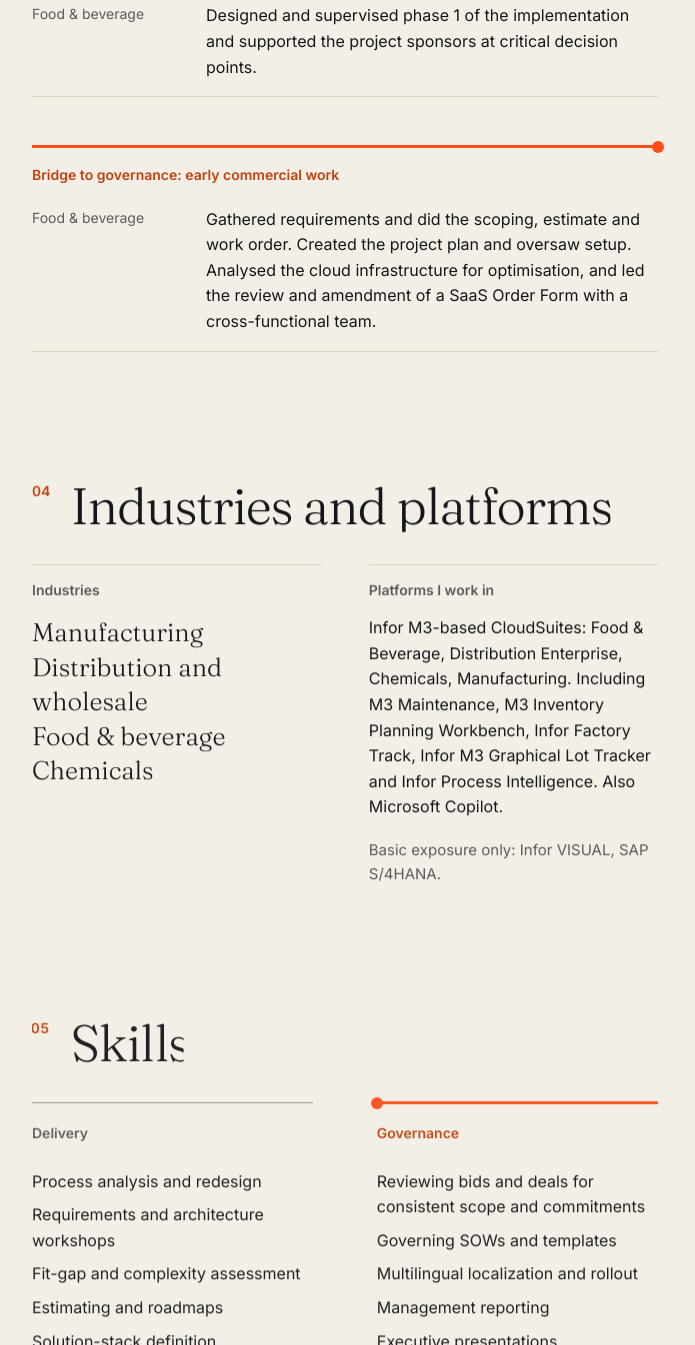
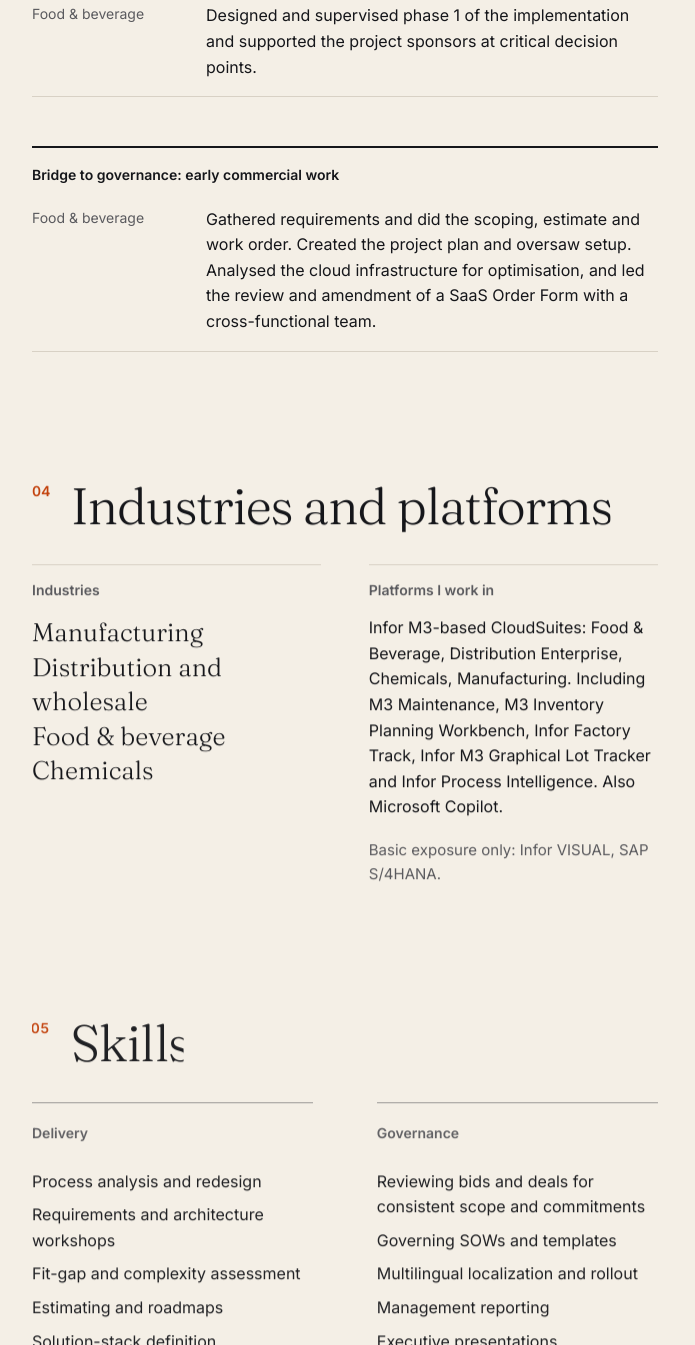
Before and after one commit to AmrrrIbrahim/amrrribrahim.github.io, an Astro site: page /experience in a window 1280 px wide. Shown: the part 2685-4030 px from the top of the page, without its empty margins (520-1215 px from the left). Built offline with nearby package versions, Linux system fonts and the light colour scheme; Astro itself is replaced by a stand-in of ours; a web font is replaced by a local one.

Commit message:
Drop the orange Governance styling outside the timeline; fix section links
Governance columns and the Bridge to governance group now use the same
neutral rules as the rest. Links to a section further down the page
now land exactly on it.

Co-Authored-By: Claude Opus 5.5 <noreply@anthropic.com>

```diff
--- a/src/data/en/experience.ts
+++ b/src/data/en/experience.ts
@@ -78,7 +78,7 @@ export const experience = {
 
   work: [
     {
-      title: 'Consulting: stream leadership and implementation', tone: 'ink',
+      title: 'Consulting: stream leadership and implementation',
       items: [
         { industry: 'Chemicals', text: 'Stream lead for Maintenance: led process redesign and change management, and supported the Solution Architects with configuration management and reporting.' },
         { industry: 'Chemicals', text: 'Stream lead for Procurement: analysed and designed improved business processes and made sure they were adopted.' },
@@ -89,14 +89,14 @@ export const experience = {
       ],
     },
     {
-      title: 'Solution architecture: pre-sales and early delivery', tone: 'ink',
+      title: 'Solution architecture: pre-sales and early delivery',
       items: [
         { industry: 'Food & beverage, two pre-sales engagements', text: 'Led workshops built on best-practice frameworks, assessed fit/gap and complexity, defined the recommended solution stack and total estimate, and presented to the executive team. One engagement helped win a net-new deal.' },
         { industry: 'Food & beverage', text: 'Designed and supervised phase 1 of the implementation and supported the project sponsors at critical decision points.' },
       ],
     },
     {
-      title: 'Bridge to governance: early commercial work', tone: 'accent',
+      title: 'Bridge to governance: early commercial work',
       items: [
         { industry: 'Food & beverage', text: 'Gathered requirements and did the scoping, estimate and work order. Created the project plan and oversaw setup. Analysed the cloud infrastructure for optimisation, and led the review and amendment of a SaaS Order Form with a cross-functional team.' },
       ],
--- a/src/pages/experience.astro
+++ b/src/pages/experience.astro
@@ -23,8 +23,8 @@ const { title, description, lang, slug } = page.data;
     <p class="muted work-intro">Projects from my delivery years, grouped by the kind of work and described by industry only.</p>
     {x.work.map((group) => (
       <div class="work-group">
-        <div class={group.tone === 'accent' ? 'rule-accent rule-accent--end' : 'rule-ink'} aria-hidden="true"></div>
-        <h3 class:list={['label', 'work-title', group.tone === 'accent' ? 'label--accent' : 'label--ink']}>{group.title}</h3>
+        <div class="rule-ink" aria-hidden="true"></div>
+        <h3 class="label label--ink work-title">{group.title}</h3>
         <ul class="work-list">
           {group.items.map((item) => (
             <li><span class="small muted">{item.industry}</span><span>{item.text}</span></li>
@@ -58,8 +58,8 @@ const { title, description, lang, slug } = page.data;
         <ul class="plain-list">{x.skills.delivery.map((s) => <li>{s}</li>)}</ul>
       </div>
       <div>
-        <div class="rule-accent" aria-hidden="true"></div>
-        <h3 class="label label--accent col-label">Governance</h3>
+        <div class="rule-thin" aria-hidden="true"></div>
+        <h3 class="label col-label">Governance</h3>
         <ul class="plain-list">{x.skills.governance.map((s) => <li>{s}</li>)}</ul>
       </div>
     </div>
--- a/src/pages/index.astro
+++ b/src/pages/index.astro
@@ -55,8 +55,8 @@ const { title, description, lang, slug } = page.data;
         {home.delivery.items.map((i) => (<><h3 class="item-title">{i.title}</h3><p>{i.text}</p></>))}
       </div>
       <div>
-        <div class="rule-accent" aria-hidden="true"></div>
-        <p class="label label--accent col-label">{home.governance.label}</p>
+        <div class="rule-thin" aria-hidden="true"></div>
+        <p class="label col-label">{home.governance.label}</p>
         {home.governance.items.map((i) => (<><h3 class="item-title">{i.title}</h3><p>{i.text}</p></>))}
       </div>
     </div>
--- a/src/scripts/site.js
+++ b/src/scripts/site.js
@@ -299,6 +299,20 @@ function init() {
   initTimeline();
   on(window, 'scroll', request, { passive: true });
   on(window, 'resize', request);
+
+  // A link to a section (e.g. /experience/#skills) can land too high when
+  // the timeline sets its height after loading; jump to the section again
+  // once fonts and sizes have settled, unless the visitor has already moved.
+  const target = location.hash && document.getElementById(decodeURIComponent(location.hash.slice(1)));
+  if (target) {
+    const startY = window.scrollY;
+    document.fonts?.ready.then(() => requestAnimationFrame(() => {
+      if (Math.abs(window.scrollY - startY) >= 4) return;
+      // Ignore the section's own transition offset when measuring.
+      const shift = parseFloat(getComputedStyle(target).transform.split(',')[5]) || 0;
+      window.scrollTo({ top: target.getBoundingClientRect().top + window.scrollY - shift, behavior: 'instant' });
+    }));
+  }
 }
 
 document.addEventListener('astro:page-load', init);
--- a/src/styles/global.css
+++ b/src/styles/global.css
@@ -247,7 +247,6 @@ body.menu-open { overflow: hidden; }
 .muted { color: var(--soft); }
 .small { font-size: 14px; }
 .label { font-size: 14px; font-weight: 600; color: var(--soft); }
-.label--accent { color: var(--accent-text); }
 .label--ink { color: var(--ink); }
 .tnum { font-variant-numeric: tabular-nums; }
 
@@ -257,17 +256,11 @@ body.menu-open { overflow: hidden; }
   font-size: 14px; color: var(--accent-text);
 }
 
-/* Before/after rules: thin grey for delivery, thick orange for governance */
+/* Column and group rules */
 .rule-thin { height: 3px; display: flex; align-items: center; }
 .rule-thin::before { content: ""; display: block; width: 100%; height: 1px; background: var(--soft); opacity: .6; }
 .rule-ink { height: 3px; display: flex; align-items: center; }
 .rule-ink::before { content: ""; display: block; width: 100%; height: 2px; background: var(--ink); }
-.rule-accent { position: relative; height: 3px; background: var(--accent); }
-.rule-accent::before {
-  content: ""; position: absolute; left: -6px; top: -4.5px;
-  width: 12px; height: 12px; border-radius: 50%; background: var(--accent);
-}
-.rule-accent--end::before { left: auto; right: -6px; }
 
 .two-col { display: grid; gap: 44px; }
 @media (min-width: 700px) {
```
